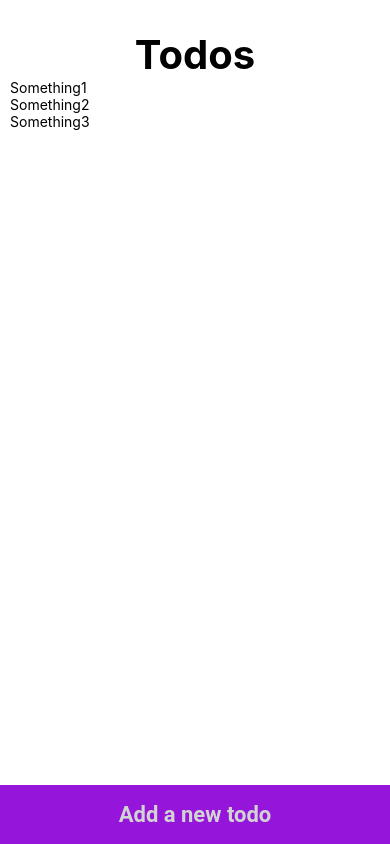
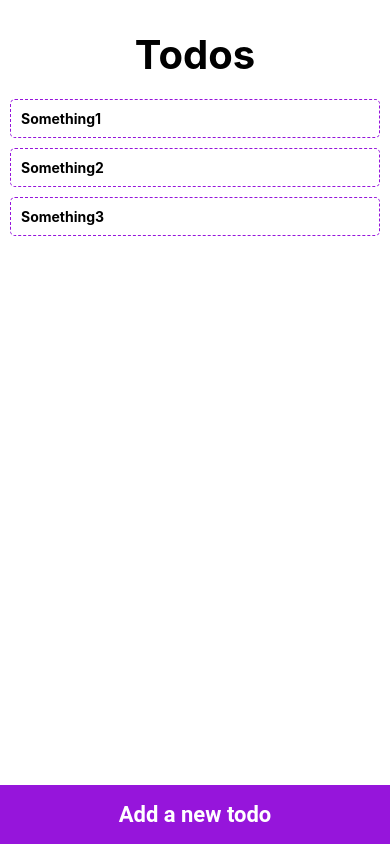
Before and after one commit to yanxun3737/nav-tutorial, a React Native app: screen /Home in a window 390 px wide. Built offline with nearby package versions, Linux system fonts and the light colour scheme.

Commit message:
16-10-2021
added TextList Component

```diff
--- /dev/null
+++ b/src/components/TextList.js
@@ -0,0 +1,26 @@
+import React from 'react'
+import { Text, TouchableOpacity, StyleSheet } from 'react-native'
+import { Colors } from '../config/colors.json'
+
+const TextList = ({ item, onPressHandler }) => {
+    return (
+        <TouchableOpacity style={styles.list} onPress={() => onPressHandler(item.key)}>
+            <Text style={{ fontWeight: "700" }}>{item.todo}</Text>
+        </TouchableOpacity>
+    )
+}
+
+export default TextList
+
+const styles = StyleSheet.create({
+    list: {
+        borderWidth: 1,
+        borderRadius: 5,
+        borderColor: Colors.mainColor,
+        borderStyle: 'dashed',
+        padding: 10,
+        marginTop: 10,
+        flex: 1,
+        width: '100%'
+    }
+})
--- a/src/config/colors.json
+++ b/src/config/colors.json
@@ -2,7 +2,7 @@
     "Colors": {
         "mainColor": "#9615DB",
         "seconddaryColor": "#555759",
-        "white": "#D2D3D3",
+        "white": "#fff",
         "black": "#2D3032"
     }
 }
--- a/src/pages/Home.js
+++ b/src/pages/Home.js
@@ -1,6 +1,7 @@
 import React, { useState } from 'react';
 import { StyleSheet, Text, SafeAreaView, View, FlatList, Pressable } from 'react-native';
 import { Colors } from '../config/colors.json'
+import TextList from '../components/TextList';
 
 export default function Home({ navigation }) {
     const [list, setList] = useState([
@@ -8,14 +9,21 @@ export default function Home({ navigation }) {
         { todo: 'Something2', key: 2 },
         { todo: 'Something3', key: 3 },
     ])
+
+    const pressHandler = (key) => {
+        setList((prevTodos) => {
+            return prevTodos.filter((list) => list.key != key)
+        })
+    }
     return (
         <SafeAreaView style={styles.container}>
             <Text style={{ fontSize: 40, fontWeight: 'bold', paddingTop: 30 }}>Todos</Text>
-            <View style={{ flex: 1, alignItems: 'flex-start', minWidth: "100%", paddingLeft: 10 }}>
+            <View style={{ flex: 1, alignItems: 'flex-start', minWidth: "100%", padding: 10 }}>
                 <FlatList
+                    style={{ minWidth: "100%" }}
                     data={list}
                     keyExtractor={(item) => item.key.toString()}
-                    renderItem={({ item }) => <Text>{item.todo}</Text>} />
+                    renderItem={({ item }) => <TextList item={item} onPressHandler={pressHandler} />} />
             </View>
             <Pressable
                 style={styles.button}
```
